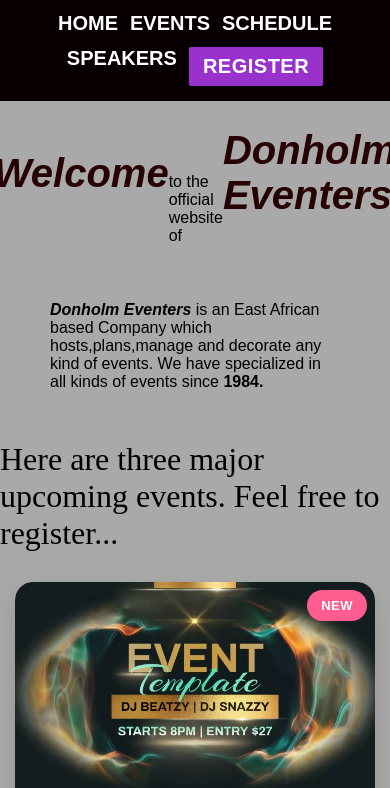
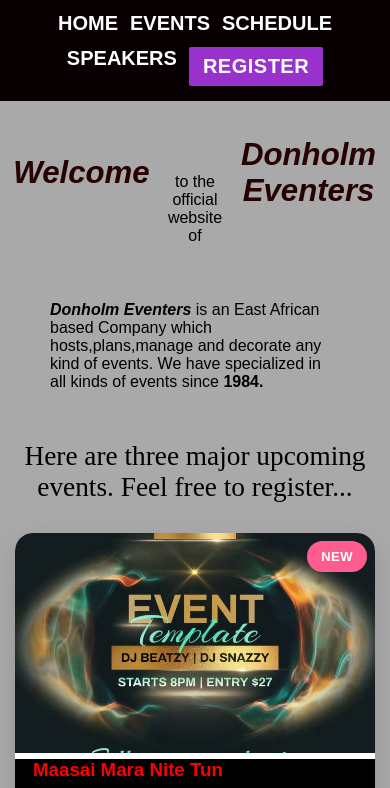
Before and after one commit to munganixon86-blip/Donholm-project, a plain HTML site: page index.html in a window 390 px wide. Shown: the part 47-835 px from the top of the page. Drawn offline with Linux system fonts and the light colour scheme.

Commit message:
fix mobile reponsiveness and text overflow

```diff
--- a/style.css
+++ b/style.css
@@ -772,3 +772,56 @@ h3 {
         text-align: center;
     }
 }
+/* =========================================
+   FINAL HORIZONTAL OVERFLOW FIX
+========================================= */
+
+html,
+body {
+    width: 100%;
+    max-width: 100%;
+    overflow-x: hidden;
+}
+
+@media screen and (max-width: 768px) {
+
+    .upcoming-events,
+    .navbar,
+    .footer {
+        max-width: 100%;
+    }
+
+    .card,
+    .card2,
+    .card3 {
+        max-width: 100%;
+    }
+}
+/* =========================================
+   FINAL MOBILE TEXT OVERFLOW FIX
+========================================= */
+
+@media screen and (max-width: 768px) {
+
+    .welcome1,
+    .welcome2,
+    .welcome4 {
+        width: 100%;
+        max-width: 100%;
+        text-align: center;
+        overflow-wrap: break-word;
+        word-wrap: break-word;
+    }
+
+    .welcome2 {
+        font-size: clamp(24px, 8vw, 40px);
+        padding-left: 10px;
+        padding-right: 10px;
+    }
+
+    .welcome4 {
+        font-size: clamp(20px, 7vw, 32px);
+        padding-left: 10px;
+        padding-right: 10px;
+    }
+}
```
